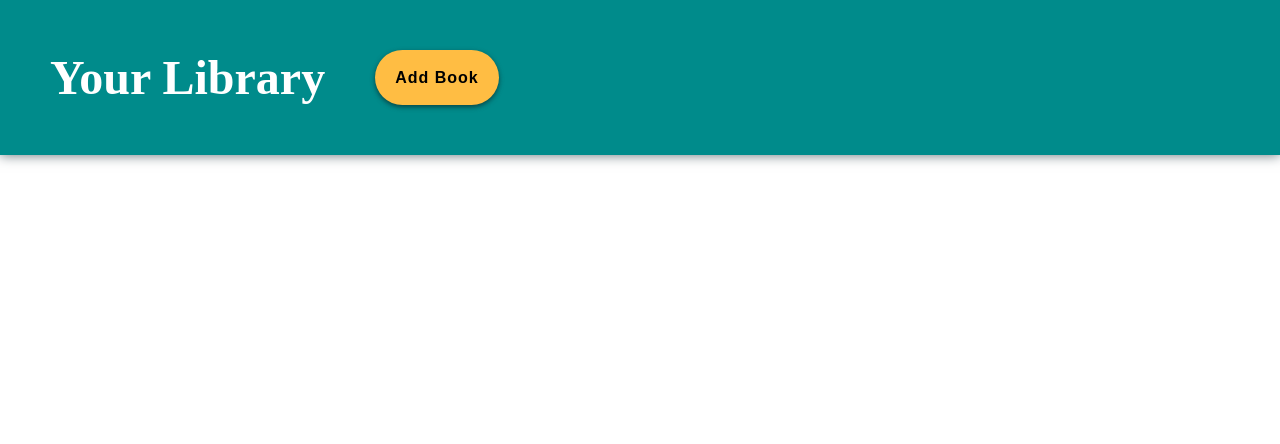
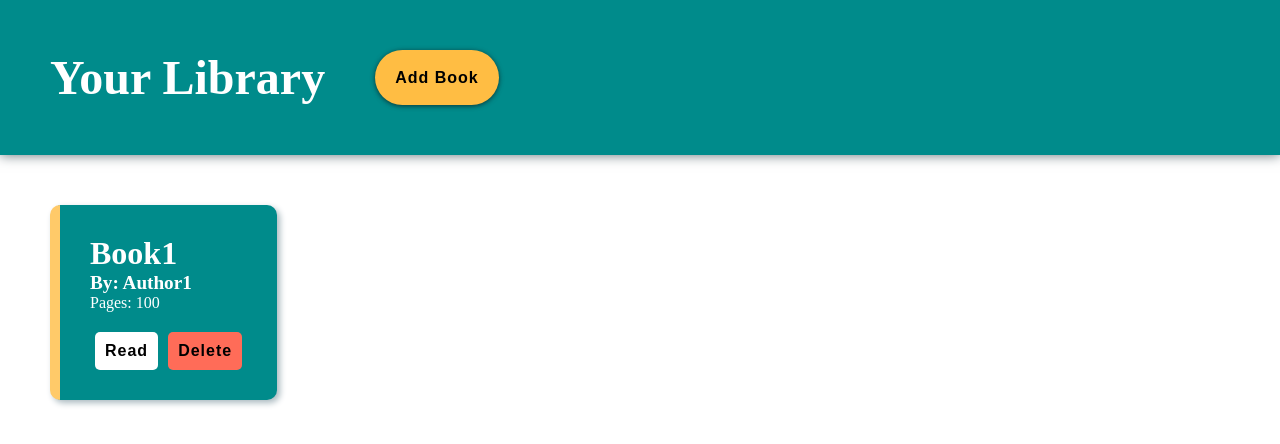
Before and after one commit to quaminh/odin-library, a plain HTML site: page index.html in a window 1280 px wide. Drawn offline with Linux system fonts and the light colour scheme.

Commit message:
Add styling to book card

```diff
--- a/index.html
+++ b/index.html
@@ -18,8 +18,8 @@
             <input id="author" type="text" name="author" placeholder="Author" required>
             <input id="pages" type="number" name="pages" placeholder="Pages" min="1" required>
             <input id="read" type="checkbox" name="read" value="read">
-            <button id="cancel-btn" formmethod="dialog">Cancel</button>
-            <button id="submit-btn" type="submit">Submit</button>
+            <button id="cancel-btn" formmethod="dialog" formnovalidate>Cancel</button>
+            <button id="submit-btn">Submit</button>
         </form>
     </dialog>
 </body>
--- a/script.js
+++ b/script.js
@@ -8,9 +8,9 @@ const readInput = document.querySelector("#read");
 const cancelButton = document.querySelector("#cancel-btn");
 const submitButton = document.querySelector("#submit-btn");
 
-const library = [];
+const library = [new Book("Book1", "Author1", 100)];
 
-function Book(title, author, pages, read) {
+function Book(title, author, pages, read=false) {
     this.title = title;
     this.author = author;
     this.pages = pages;
@@ -41,9 +41,10 @@ function renderLibrary() {
 
         bookCard.id = i;
         bookCard.classList.add("book-card");
+        if (book.read) bookCard.classList.add("read");
         title.textContent = book.title;
-        author.textContent = book.author;
-        numPages.textContent = book.pages;
+        author.textContent = `By: ${book.author}`;
+        numPages.textContent = `Pages: ${book.pages}`;
         toggleReadBtn.textContent = "Read";
         toggleReadBtn.classList.add("read-btn");
         deleteBtn.textContent = "Delete";
@@ -71,6 +72,7 @@ newBookButton.addEventListener("click", (event) => {
 
 submitButton.addEventListener("click", (event) => {
     event.preventDefault();
+    document.querySelector("form").checkValidity();
     const title = titleInput.value;
     const author = authorInput.value;
     const pages = pagesInput.value;
--- a/styles.css
+++ b/styles.css
@@ -23,7 +23,7 @@ body, h1, h2, h3, p {
     border: none;
     border-radius: 50px;
     padding: 0px 20px;
-    box-shadow: 0px 2px 5px rgb(8, 68, 68);
+    box-shadow: 0px 1px 5px rgb(10, 54, 54);
     cursor: pointer;
 }
 #new-book-btn:hover {
@@ -32,15 +32,53 @@ body, h1, h2, h3, p {
 
 .book-container {
     display: flex;
-    gap: 5px;
+    gap: 10px;
+    padding: 50px;
 }
 
 .book-card {
-    background-color: cadetblue;
+    background-color: darkcyan;
     color: white;
+    padding: 30px;
+    border-radius: 10px;
+    border-left: 10px rgb(255, 202, 105) solid;
+    box-shadow: 3px 3px 6px rgb(171, 186, 192);
+}
+
+.book-card > h2 {
+    font-size: 2rem;
+}
+
+.book-card > h3 {
+    font-size: 1.2rem;
+}
+
+.book-card .read-btn, .delete-btn {
+    font-size: 1rem;
+    font-weight: bold;
+    letter-spacing: 1px;
     padding: 10px;
+    margin: 20px 5px 0px;
+    border: none;
+    border-radius: 5px;
+    cursor: pointer;
+}
+
+.book-card .read-btn {
+    background-color: white;
+}
+.book-card .read-btn:hover {
+    background-color: rgb(222, 251, 255);
+}
+
+.book-card .delete-btn {
+    background-color: rgb(255, 108, 88);
+}
+.book-card .delete-btn:hover {
+    background-color: rgb(255, 81, 58)
 }
 
 .read {
-    background-color: aquamarine;
+    background-color: rgb(120, 206, 206);
+    color: black;
 }
```
